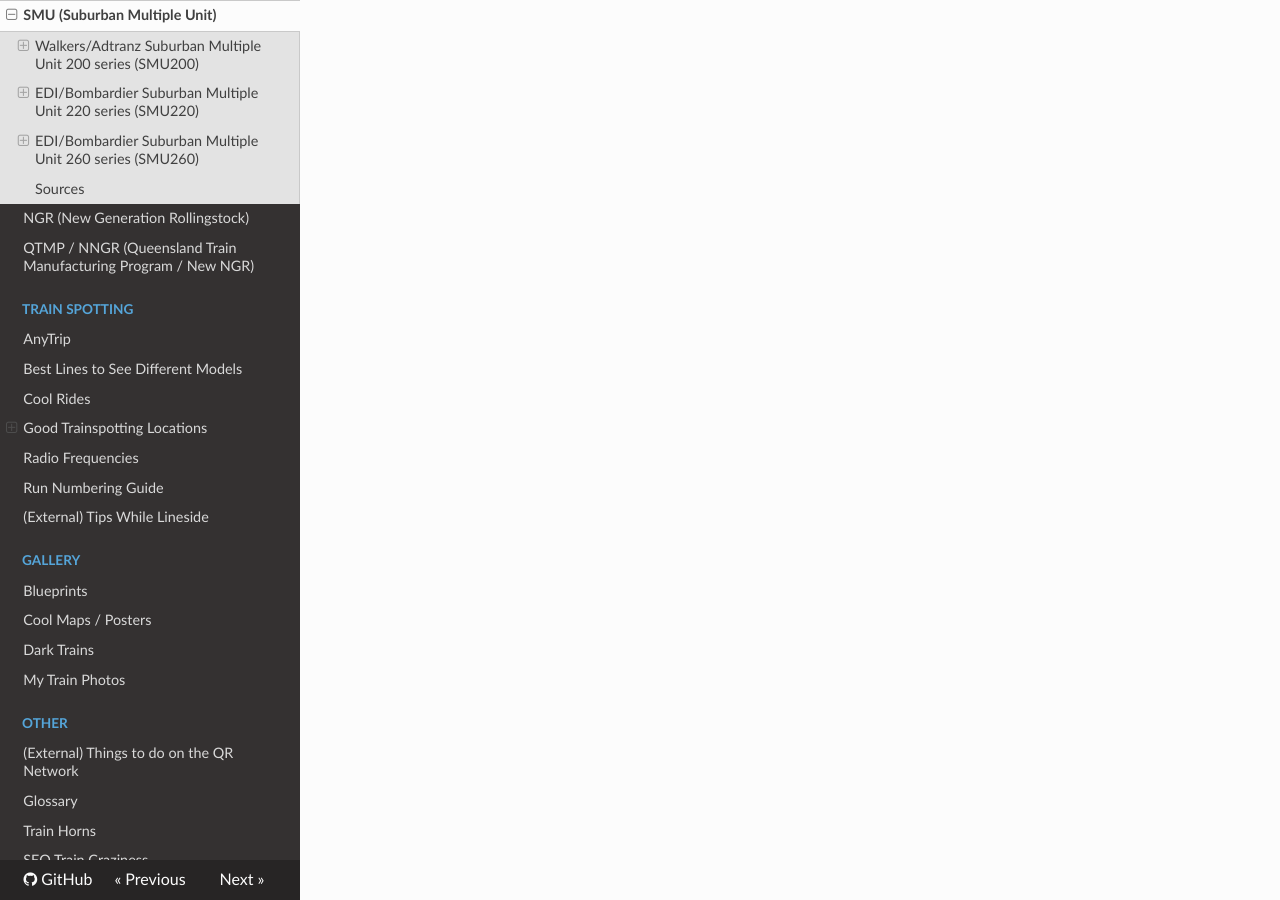
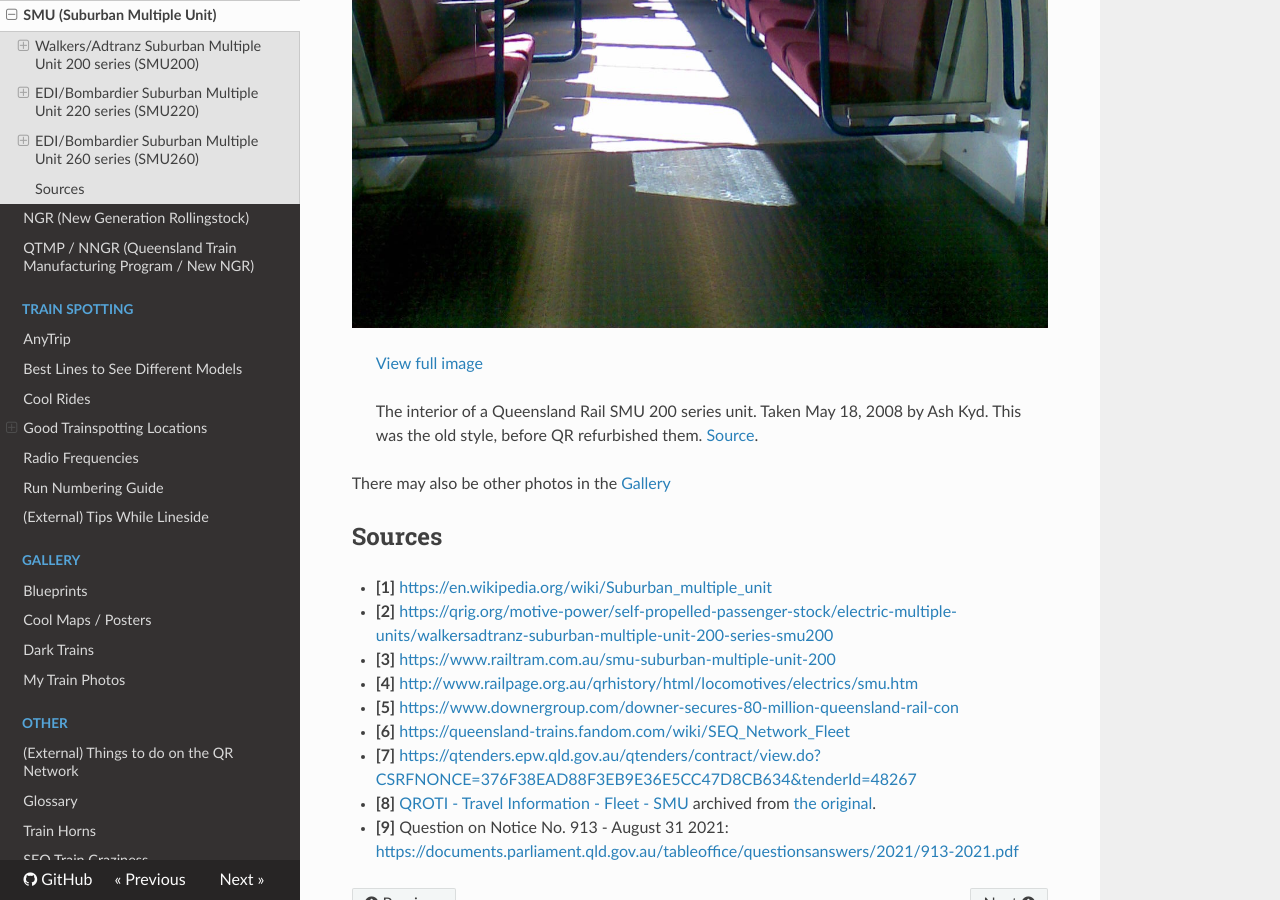
Before and after one commit to SysPoe/train-wiki, an MkDocs documentation site: the page built from docs/Rollingstock/SMU.md, in a window 1280 px wide and 900 px high, scrolled down 7661 px. Built offline with MkDocs 1.6.1, drawn with Linux system fonts in a browser that asks for light colours; nearby versions of some CDN libraries; some of the changed text lies outside the part shown.

Commit message:
Update SMUs
Added new SMU200 picture and added expected retirement dates of SMUs.

```diff
--- a/docs/Rollingstock/SMU.md
+++ b/docs/Rollingstock/SMU.md
@@ -64,6 +64,7 @@
   > - Safety devices such as pressure transducers and heaters overtemperature switches
   > - Heaters, fans, insulation on covers
   > - \[add new?\] Circuit breakers to address obsolescence of existing breakers and compliance with MD-10-125
+- _2036_: SMU200s anticipated to commence retirement (as of August 2021)<sup>\[9\]</sup>.
 
 ### Carriage Layout (Design A)
 
@@ -115,6 +116,10 @@
 
 Source: [https://www.reddit.com/r/brisbane/comments/k0hqc3/comment/gdijsfo](https://www.reddit.com/r/brisbane/comments/k0hqc3/comment/gdijsfo)
 
+### Timeline
+
+- _2038_: SMU220s anticipated to commence retirement (as of August 2021)<sup>\[9\]</sup>.
+
 ### Carriage Layout
 
 #### Carriage 1
@@ -134,6 +139,10 @@
 ![](../media/SMU260_QR_SideShot.jpg)
 
 > The SMU260 as seen on [QR's _Carriage Layouts_ page](https://www.queenslandrail.com.au/forcustomers/accessibility/carriage-layouts)
+
+### Timeline
+
+- _2050_: SMU260s anticipated to commence retirement (as of August 2021)<sup>\[9\]</sup>.
 
 ### Carriage Layout
 
@@ -157,6 +166,12 @@
 >
 > The original interior of an SMU200. Copyright Shane O'Brien. Seen on: [QROTI - Travel Information - Fleet - SMU](https://web.archive.org/web/20080720231805/http://qroti.com/travelinfo/qr/fleet/smu/) (archived from [the original](http://qroti.com/travelinfo/qr/fleet/smu/)).
 
+![](../media/SMU200_Interior_2.jpg)
+
+> [View full image](../media/SMU200_Interior_2.jpg)
+>
+> The interior of a Queensland Rail SMU 200 series unit. Taken May 18, 2008 by Ash Kyd. This was the old style, before QR refurbished them. [Source](https://www.flickr.com/photos/ashkyd/2501756494/).
+
 There may also be other photos in the [Gallery](../Gallery/My-Photos.md)
 
 ## Sources
@@ -169,3 +184,4 @@
 - **\[6\]** [https://queensland-trains.fandom.com/wiki/SEQ_Network_Fleet](https://queensland-trains.fandom.com/wiki/SEQ_Network_Fleet)
 - **\[7\]** [https://qtenders.epw.qld.gov.au/qtenders/contract/view.do?CSRFNONCE=376F38EAD88F3EB9E36E5CC47D8CB634&tenderId=48267](https://qtenders.epw.qld.gov.au/qtenders/contract/view.do?CSRFNONCE=376F38EAD88F3EB9E36E5CC47D8CB634&tenderId=48267)
 - **\[8\]** [QROTI - Travel Information - Fleet - SMU](https://web.archive.org/web/20080720231805/http://qroti.com/travelinfo/qr/fleet/smu/) archived from [the original](http://qroti.com/travelinfo/qr/fleet/smu/).
+- **\[9\]** Question on Notice No. 913 - August 31 2021: [https://documents.parliament.qld.gov.au/tableoffice/questionsanswers/2021/913-2021.pdf](https://documents.parliament.qld.gov.au/tableoffice/questionsanswers/2021/913-2021.pdf)
```
Also changed, not shown: docs/media/SMU200_Interior_2.jpg (added).
